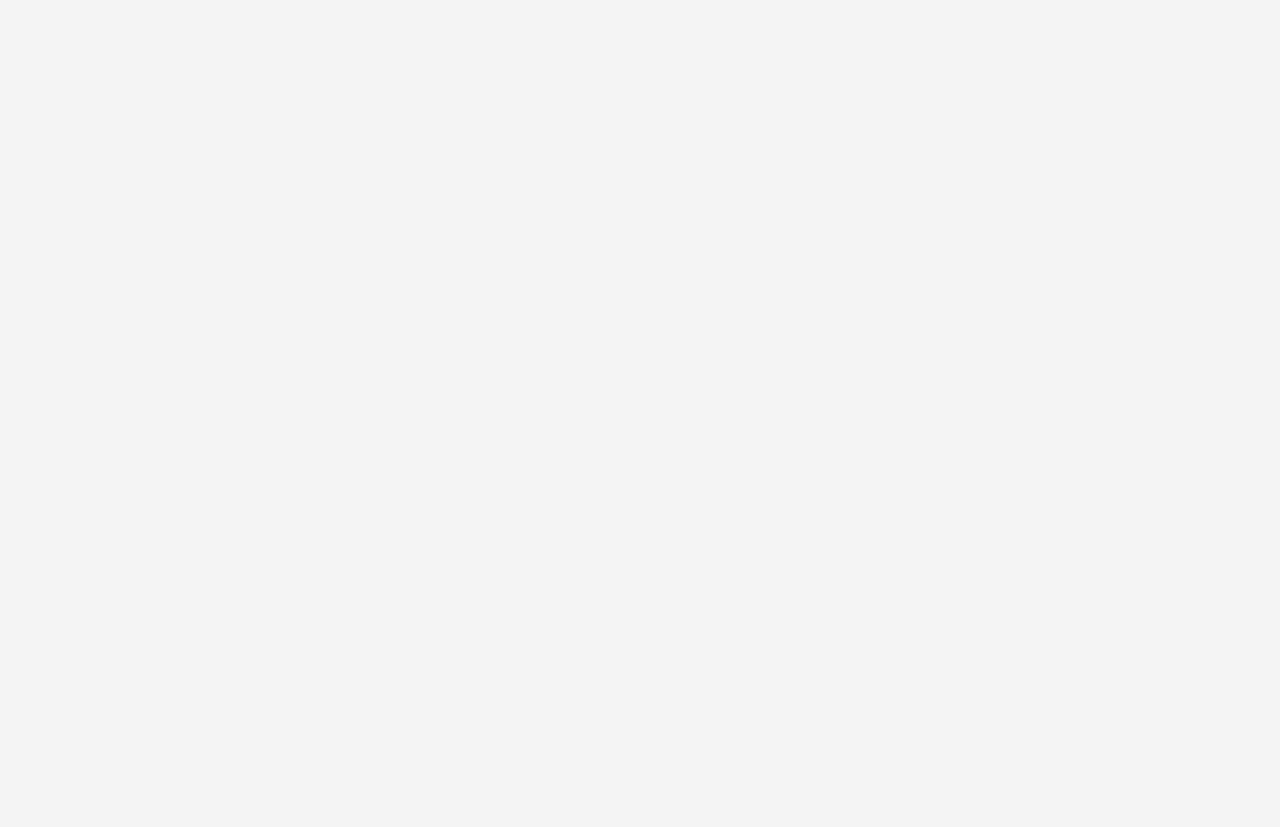
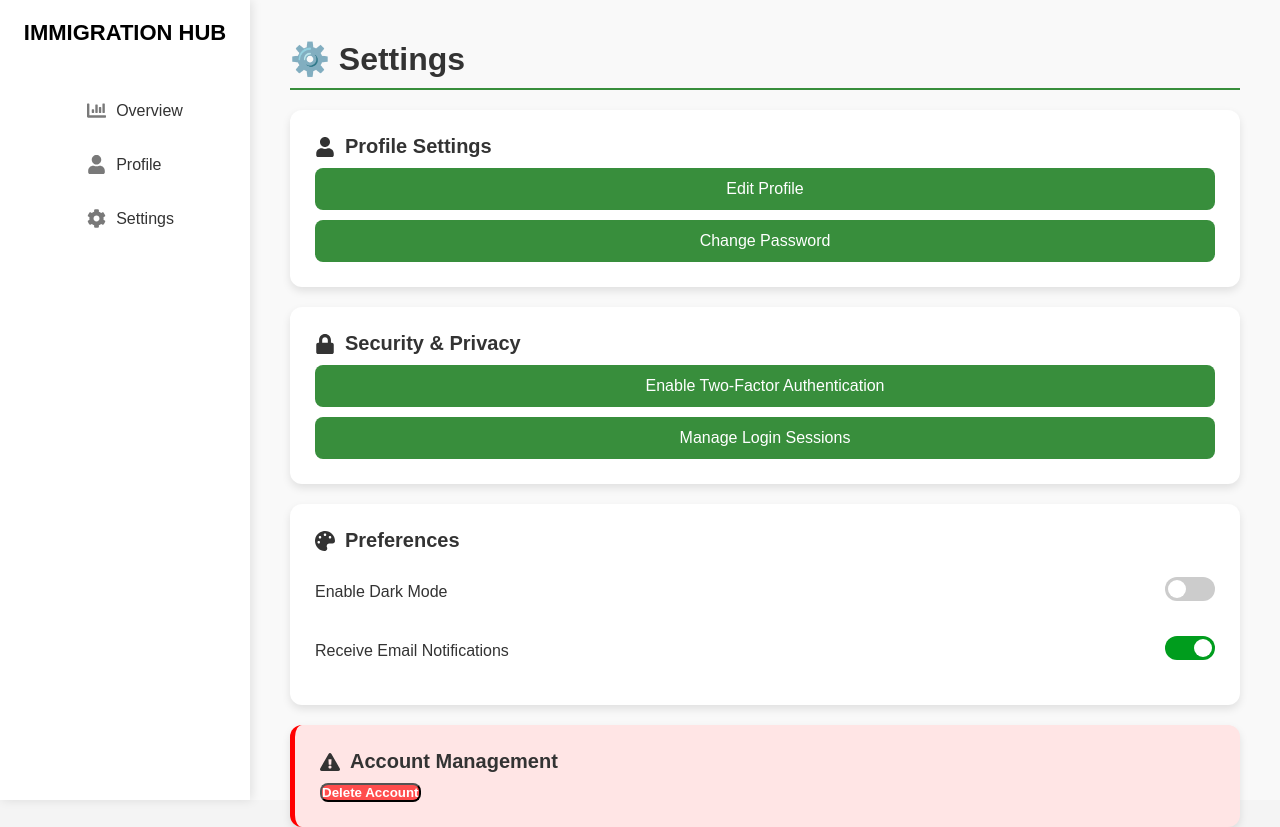
Before and after one commit to TEAM-MERAKI-NAA/MERAKI-FE, a React (Create React App) app: page /settings in a window 1280 px wide. Before the commit this address had no page. Before the commit the page ends 800 px from the top, so only its background shows below. Built offline with nearby package versions, Linux system fonts and the light colour scheme; the HTML template or start-up script is replaced by a standard one.

Commit message:
updated the dashboard page, profle page and settings page

```diff
--- a/src/App.js
+++ b/src/App.js
@@ -14,6 +14,7 @@ import Signup from "./components/Signup";
 import ForgotPassword from "./components/ForgotPassword";
 import Dashboard from "./components/Dashboard";
 import Profile from "./components/Profile";
+import Settings from "./components/Settings";
 
 // Import styles
 import "./styles/LandingPage.css";
@@ -35,6 +36,7 @@ function App() {
           <Route path="/forgot-password" element={<ForgotPassword />} />
           <Route path="/dashboard" element={<Dashboard />} />
           <Route path="/profile" element={<Profile />} />
+          <Route path="/settings" element={<Settings />} />
         </Routes>
       </div>
     </Router>
--- a/src/components/Profile.js
+++ b/src/components/Profile.js
@@ -1,14 +1,14 @@
 import React, { useState } from "react";
 import "../styles/Profile.css";
-import "../styles/Dashboard.css";
-import { FaUser, FaChartBar, FaTable, FaFont, FaIcons, FaMapMarkerAlt, FaBell } from "react-icons/fa";
+import "../styles/Dashboard.css"; // Keeping it for consistency if needed
+import Sidebar from "./Sidebar"; // Import Sidebar component
 
 const Profile = () => {
     const [formData, setFormData] = useState({
         username: "",
         email: "",
-        firstName: "",
-        lastName: "",
+        firstName: "John",  // Example default value
+        lastName: "Doe",     // Example default value
         address: "",
         city: "",
         country: "",
@@ -17,10 +17,7 @@ const Profile = () => {
     });
 
     const handleChange = (e) => {
-        setFormData({
-            ...formData,
-            [e.target.name]: e.target.value,
-        });
+        setFormData({ ...formData, [e.target.name]: e.target.value });
     };
 
     const handleSubmit = (e) => {
@@ -31,17 +28,7 @@ const Profile = () => {
 
     return (
         <div className="profile-container">
-            <aside className="sidebar">
-                <h2 className="logo">IMMIGRATION HUB</h2>
-                <nav>
-                    <ul>
-                        <li><a href="/dashboard"><FaChartBar /> Dashboard</a></li>
-                        <li className="active"><a href="/profile"><FaUser /> Profile</a></li>
-                        <li className="active"><a href="/settings"><FaUser /> Settings</a></li>
-                    </ul>
-                </nav>
-            </aside>
-
+            <Sidebar /> {/* Sidebar Component */}
             <main className="profile-main">
                 <h1>User Profile</h1>
                 <div className="profile-card">
@@ -64,11 +51,11 @@ const Profile = () => {
                         </div>
                         <div className="form-group">
                             <label>First Name</label>
-                            <input type="text" name="firstName" value={formData.firstName} onChange={handleChange} />
+                            <input type="text" name="firstName" value={formData.firstName} readOnly />
                         </div>
                         <div className="form-group">
                             <label>Last Name</label>
-                            <input type="text" name="lastName" value={formData.lastName} onChange={handleChange} />
+                            <input type="text" name="lastName" value={formData.lastName} readOnly />
                         </div>
                         <div className="form-group">
                             <label>Address</label>
--- /dev/null
+++ b/src/components/Settings.js
@@ -0,0 +1,59 @@
+import React, { useState } from "react";
+import Sidebar from "./Sidebar"; // Import Sidebar component
+import "../styles/Settings.css";
+import { FaUser, FaLock, FaPalette, FaExclamationTriangle } from "react-icons/fa";
+
+const Settings = () => {
+    const [darkMode, setDarkMode] = useState(false);
+    const [notifications, setNotifications] = useState(true);
+
+    const toggleDarkMode = () => setDarkMode(!darkMode);
+    const toggleNotifications = () => setNotifications(!notifications);
+
+    return (
+        <div className="settings-container">
+            <Sidebar /> {/* Sidebar Component */}
+            <main className="settings-content">
+                <h1 className="settings-header">⚙️ Settings</h1>
+
+                <div className="settings-section">
+                    <h3><FaUser /> Profile Settings</h3>
+                    <button className="settings-btn">Edit Profile</button>
+                    <button className="settings-btn">Change Password</button>
+                </div>
+
+                <div className="settings-section">
+                    <h3><FaLock /> Security & Privacy</h3>
+                    <button className="settings-btn">Enable Two-Factor Authentication</button>
+                    <button className="settings-btn">Manage Login Sessions</button>
+                </div>
+
+                {/* Preferences Section with Toggle Switch */}
+                <div className="settings-section">
+                    <h3><FaPalette /> Preferences</h3>
+                    <div className="toggle-container">
+                        <span>Enable Dark Mode</span>
+                        <label className="switch">
+                            <input type="checkbox" checked={darkMode} onChange={toggleDarkMode} />
+                            <span className="slider"></span>
+                        </label>
+                    </div>
+                    <div className="toggle-container">
+                        <span>Receive Email Notifications</span>
+                        <label className="switch">
+                            <input type="checkbox" checked={notifications} onChange={toggleNotifications} />
+                            <span className="slider"></span>
+                        </label>
+                    </div>
+                </div>
+
+                <div className="settings-section danger-section">
+                    <h3><FaExclamationTriangle /> Account Management</h3>
+                    <button className="danger-btn">Delete Account</button>
+                </div>
+            </main>
+        </div>
+    );
+};
+
+export default Settings;
--- /dev/null
+++ b/src/components/Sidebar.js
@@ -0,0 +1,21 @@
+import React from "react";
+import { Link } from "react-router-dom";
+import { FaUser, FaChartBar, FaCog, FaFileAlt } from "react-icons/fa";
+import "../styles/Sidebar.css"; // Ensure styles are linked properly
+
+const Sidebar = () => {
+    return (
+        <aside className="sidebar">
+            <h2 className="logo">IMMIGRATION HUB</h2>
+            <nav>
+                <ul>
+                    <li><Link to="/dashboard"><FaChartBar className="icon" /> Overview</Link></li>
+                    <li><Link to="/profile"><FaUser className="icon" /> Profile</Link></li>
+                    <li><Link to="/settings"><FaCog className="icon" /> Settings</Link></li>
+                </ul>
+            </nav>
+        </aside>
+    );
+};
+
+export default Sidebar;
--- a/src/styles/Profile.css
+++ b/src/styles/Profile.css
@@ -143,3 +143,7 @@ textarea {
     background: #388e3c;
     transform: scale(1.05);
 }
+
+h2{
+    color: white;
+}
--- /dev/null
+++ b/src/styles/Settings.css
@@ -0,0 +1,138 @@
+/* General Styling */
+.settings-container {
+    display: flex;
+    height: 100vh;
+    background: #f9f9f9; /* Light Gray Background */
+}
+
+.settings-content {
+    flex: 1;
+    padding: 40px;
+}
+
+/* Header Styling */
+.settings-header {
+    font-size: 32px;
+    font-weight: bold;
+    border-bottom: 2px solid #388e3c;
+    padding-bottom: 10px;
+    margin-bottom: 20px;
+}
+
+/* Section Styling */
+.settings-section {
+    background: white;
+    padding: 25px;
+    border-radius: 12px;
+    box-shadow: 0px 4px 8px rgba(0, 0, 0, 0.1);
+    margin-bottom: 20px;
+    transition: 0.3s;
+}
+
+.settings-section:hover {
+    transform: scale(1.02);
+}
+
+/* Section Titles */
+.settings-section h3 {
+    display: flex;
+    align-items: center;
+    gap: 10px;
+    font-size: 20px;
+}
+
+/* Buttons */
+.settings-btn {
+    background: #388e3c;
+    color: white;
+    padding: 12px;
+    border: none;
+    border-radius: 8px;
+    cursor: pointer;
+    margin-top: 10px;
+    display: block;
+    width: 100%;
+    font-size: 16px;
+    transition: 0.3s;
+}
+
+.settings-btn:hover {
+    background: #388e3c;
+    transform: scale(1.05);
+}
+
+/* Toggle Switch Styling */
+.toggle-container {
+    display: flex;
+    justify-content: space-between;
+    align-items: center;
+    padding: 15px 0;
+}
+
+/* Switch */
+.switch {
+    position: relative;
+    display: inline-block;
+    width: 50px;
+    height: 24px;
+}
+
+.switch input {
+    opacity: 0;
+    width: 0;
+    height: 0;
+}
+
+.slider {
+    position: absolute;
+    cursor: pointer;
+    top: 0;
+    left: 0;
+    right: 0;
+    bottom: 0;
+    background-color: #ccc;
+    transition: 0.4s;
+    border-radius: 24px;
+}
+
+.slider:before {
+    position: absolute;
+    content: "";
+    height: 18px;
+    width: 18px;
+    left: 3px;
+    bottom: 3px;
+    background-color: white;
+    transition: 0.4s;
+    border-radius: 50%;
+}
+
+/* Checked State */
+input:checked + .slider {
+    background-color: #009d1d;
+}
+
+input:checked + .slider:before {
+    transform: translateX(26px);
+}
+
+/* Danger Section (Delete Account) */
+.danger-section {
+    background: #ffe5e5;
+    border-left: 5px solid red;
+    background: #ffe5e5;
+    border-left: 5px solid red;
+    margin-bottom: 40px
+}
+
+.danger-btn {
+    background: #ff4d4d;
+    color: white;
+    font-weight: bold;
+    border-radius: 8px;
+}
+
+.danger-btn:hover {
+    background: #e60000;
+    transform: scale(1.05);
+}
--- /dev/null
+++ b/src/styles/Sidebar.css
@@ -0,0 +1,46 @@
+/* Sidebar Styling */
+.sidebar {
+    width: 250px;
+    /* background: #white; */
+    color: white;
+    padding: 20px;
+    display: flex;
+    flex-direction: column;
+    align-items: center;
+
+}
+
+.logo {
+    font-size: 23px;
+    font-weight: bold;
+    margin-bottom: 20px;
+}
+
+.sidebar nav ul {
+    list-style: none;
+    padding: 0;
+    width: 100%;
+}
+
+.sidebar nav ul li {
+    margin: 10px 0;
+    text-align: left;
+}
+
+.sidebar nav ul li a {
+    text-decoration: none;
+    color: gray;
+    display: flex;
+    align-items: center;
+    padding: 10px;
+    border-radius: 5px;
+    transition: 0.3s;
+}
+
+.sidebar nav ul li a .icon {
+    margin-right: 10px;
+}
+
+.sidebar nav ul li a:hover {
+    background: rgba(255, 255, 255, 0.2);
+}
```
Also changed, not shown: src/components/Dashboard.js (+29 -19 lines).
